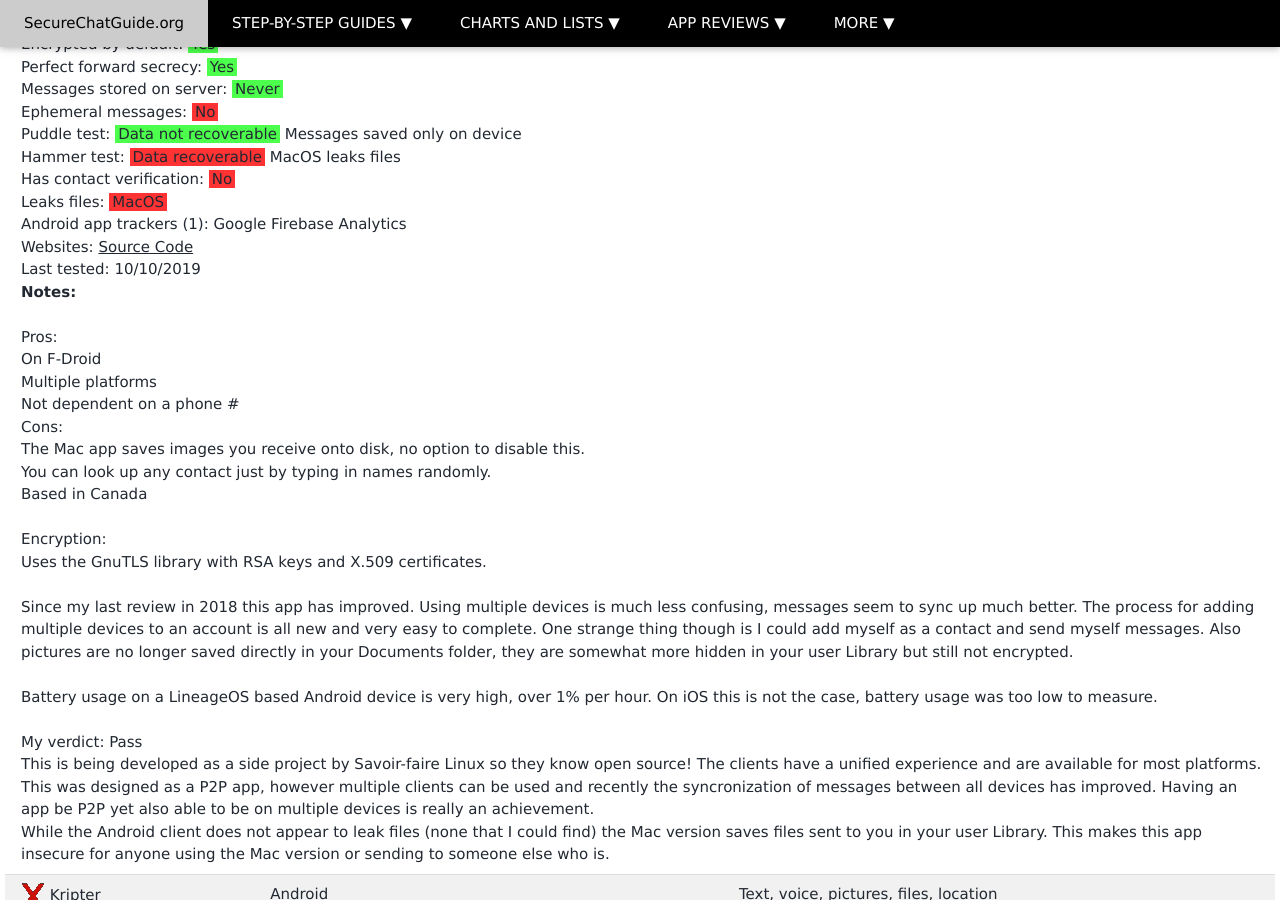
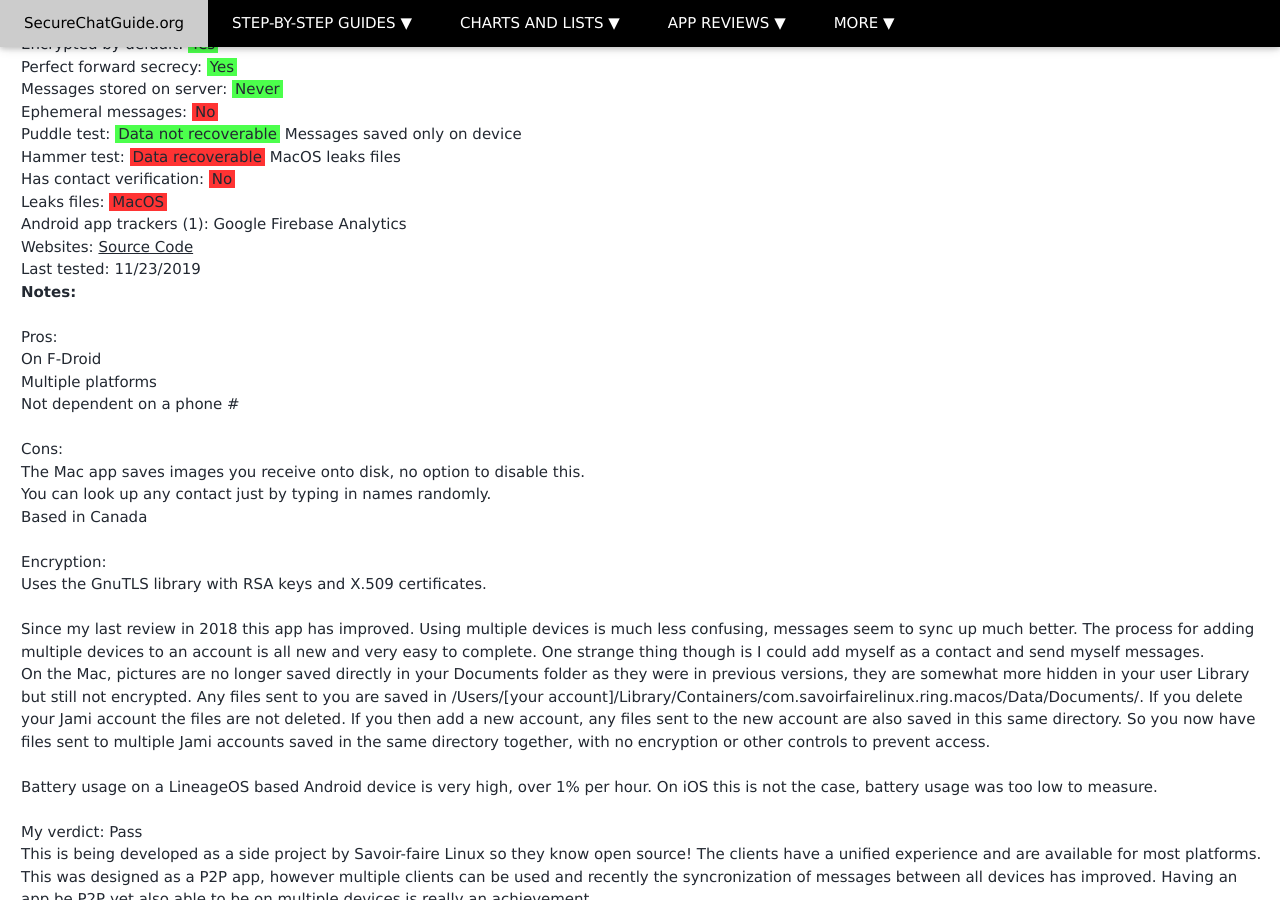
Before and after one commit to Perelandra0x309/secure-im, a Jekyll site: the page built from p2papps.md, in a window 1280 px wide and 900 px high, scrolled down 8247 px. Built offline with Jekyll 4.4.1, drawn with Linux system fonts in a browser that asks for light colours.

Commit message:
Updated Jami review

```diff
--- a/_data/applications.yml
+++ b/_data/applications.yml
@@ -352,7 +352,7 @@
   websites: <a href="https://github.com/savoirfairelinux/">Source Code</a>
   notes_file: jami_notes.html
   version_tested: 200180629
-  last_update: 10/10/2019
+  last_update: 11/23/2019
 
 - name: kripter
   category: 1
--- a/_data/jami_notes.html
+++ b/_data/jami_notes.html
@@ -2,6 +2,7 @@
 On F-Droid<br>
 Multiple platforms<br>
 Not dependent on a phone #<br>
+<br>
 Cons:<br>
 The Mac app saves images you receive onto disk, no option to disable this.<br>
 You can look up any contact just by typing in names randomly.<br>
@@ -10,7 +11,8 @@
 Encryption:<br>
 Uses the GnuTLS library with RSA keys and X.509 certificates.<br>
 <br>
-Since my last review in 2018 this app has improved.  Using multiple devices is much less confusing, messages seem to sync up much better.  The process for adding multiple devices to an account is all new and very easy to complete.  One strange thing though is I could add myself as a contact and send myself messages.  Also pictures are no longer saved directly in your Documents folder, they are somewhat more hidden in your user Library but still not encrypted.<br>
+Since my last review in 2018 this app has improved.  Using multiple devices is much less confusing, messages seem to sync up much better.  The process for adding multiple devices to an account is all new and very easy to complete.  One strange thing though is I could add myself as a contact and send myself messages.<br>
+On the Mac, pictures are no longer saved directly in your Documents folder as they were in previous versions, they are somewhat more hidden in your user Library but still not encrypted.  Any files sent to you are saved in /Users/[your account]/Library/Containers/com.savoirfairelinux.ring.macos/Data/Documents/.  If you delete your Jami account the files are not deleted.  If you then add a new account, any files sent to the new account are also saved in this same directory.  So you now have files sent to multiple Jami accounts saved in the same directory together, with no encryption or other controls to prevent access.<br>
 <br>
 Battery usage on a LineageOS based Android device is very high, over 1% per hour.  On iOS this is not the case, battery usage was too low to measure.<br>
 <br>
```
